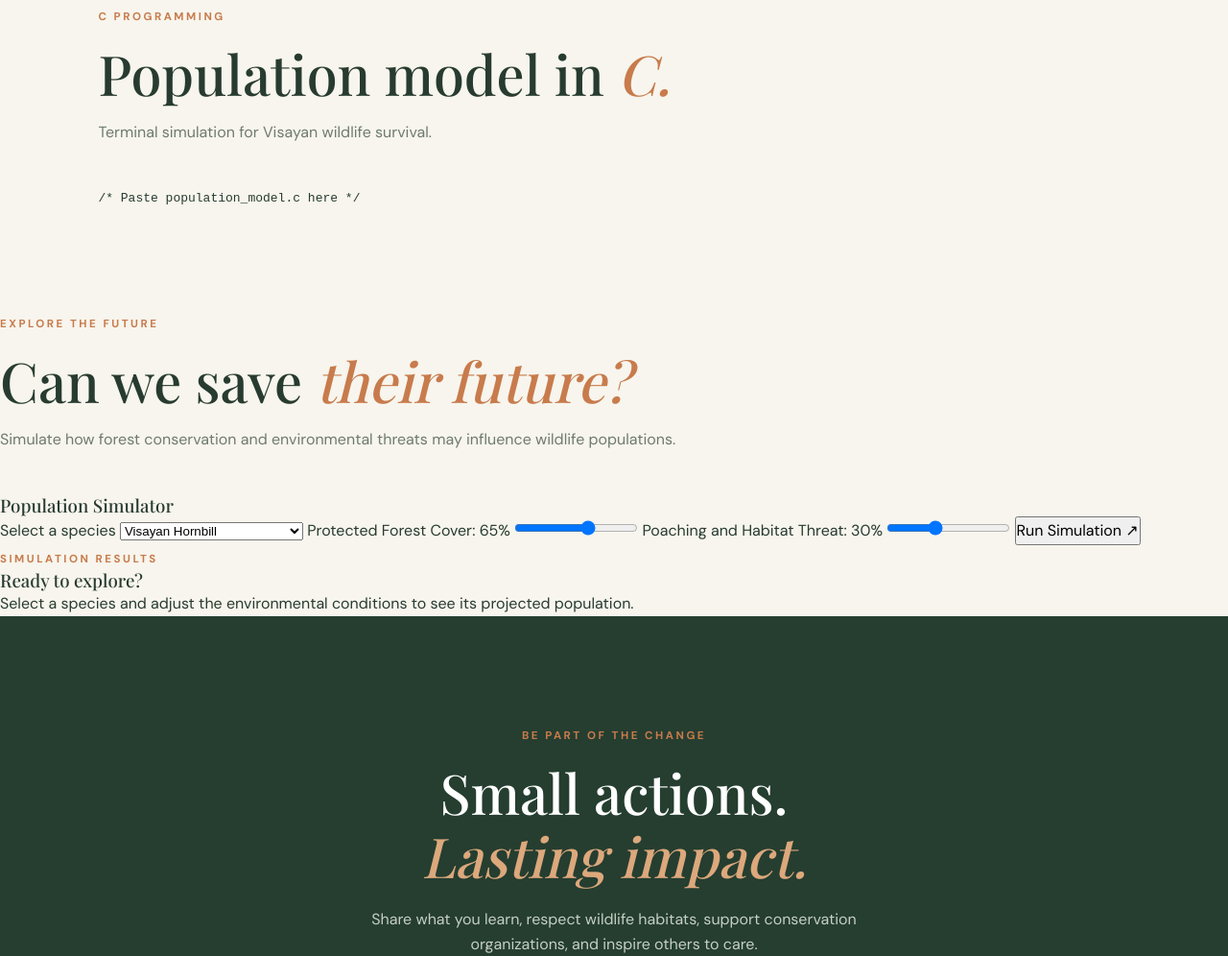
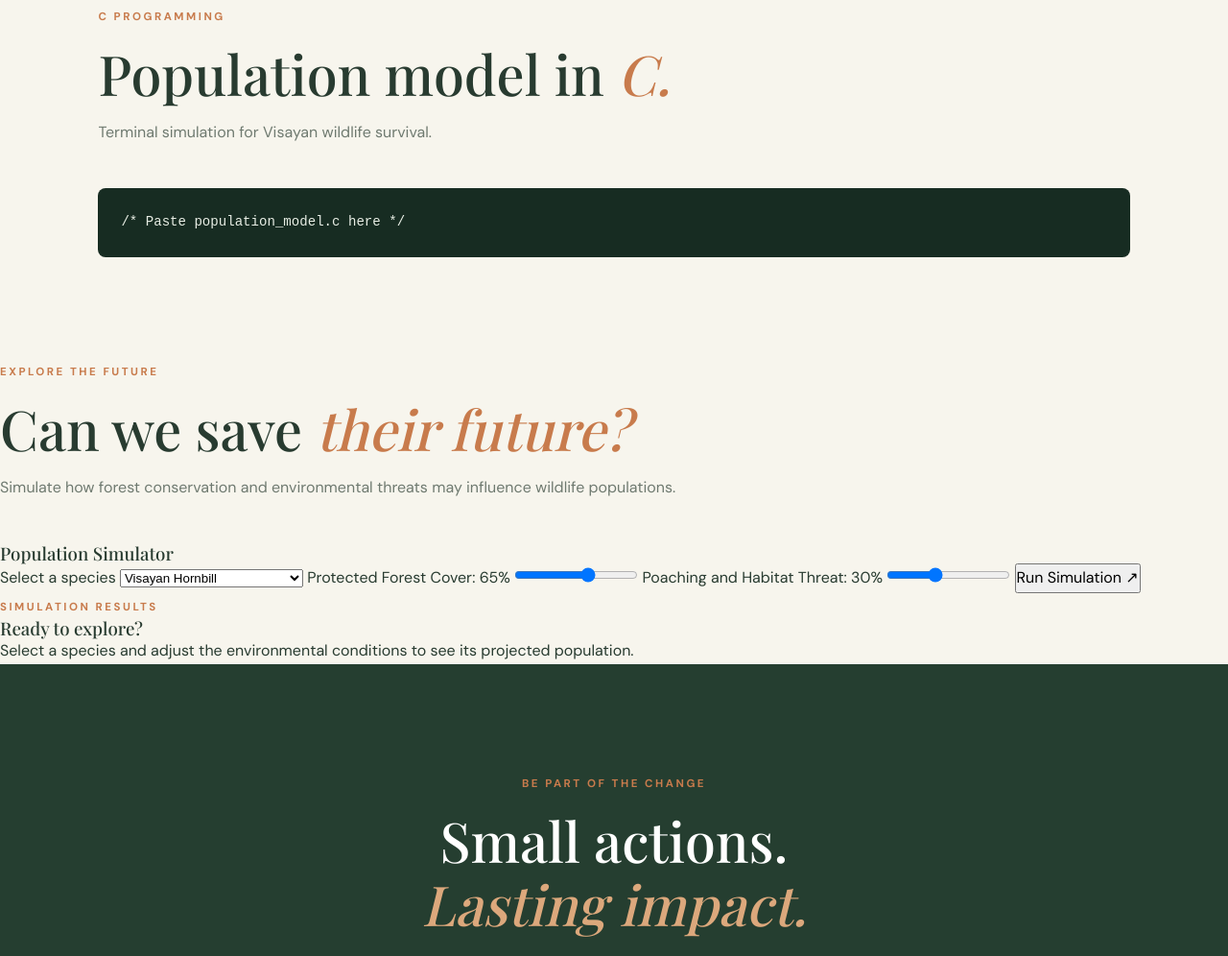
Before and after one commit to nickamariepapilota-cyber/ece-finals-proj, a plain HTML site: page index.html in a window 1280 px wide. Shown: the part 2182-3178 px from the top of the page at 96% size. Drawn offline with nearby package versions, Linux system fonts and the light colour scheme; a web font is replaced by a local one.

Commit message:
Add styles for code box in style.css

```diff
--- a/style.css
+++ b/style.css
@@ -421,6 +421,16 @@ footer {
 
 footer small { color: #9baa9b; }
 
+.c-code-box {
+  background: var(--deep);
+  color: #e7ede4;
+  padding: 24px;
+  border-radius: 8px;
+  overflow-x: auto;
+  font-family: monospace;
+  font-size: 0.88rem;
+}
+
 @media (max-width: 850px) {
   .navbar { padding: 0 5%; height: 70px; }
   .menu-toggle { display: block; }
```
